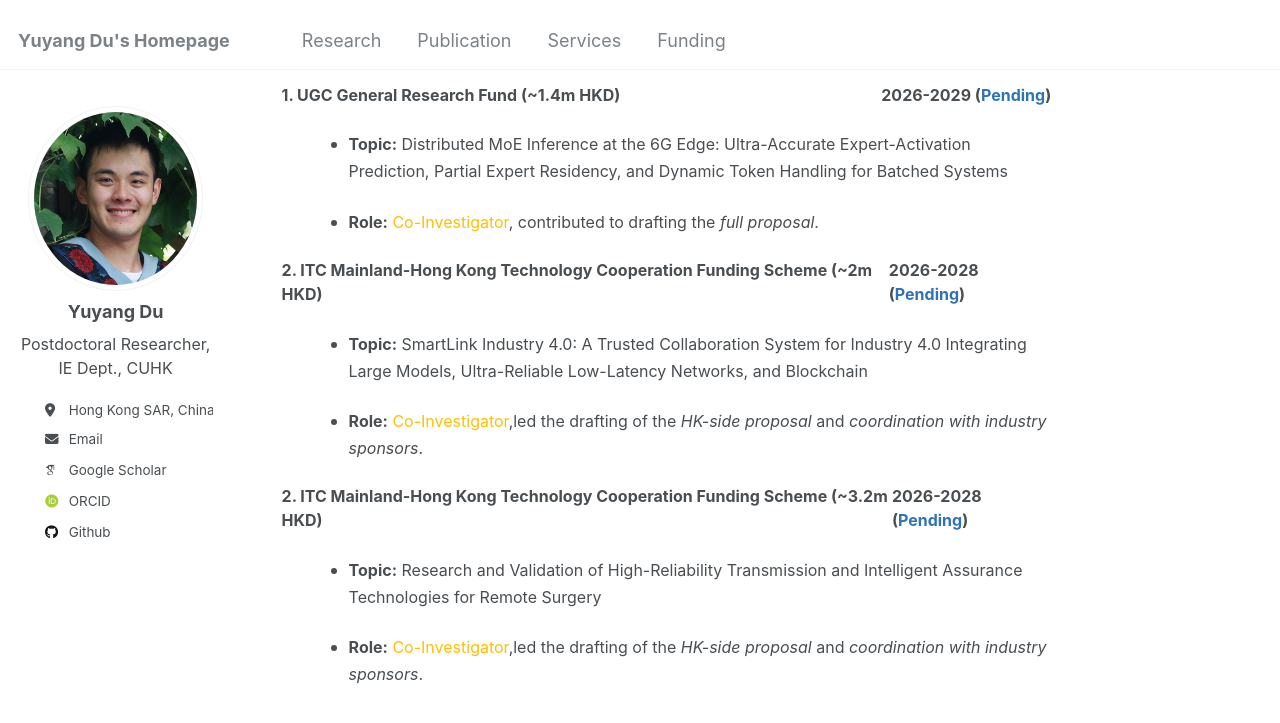
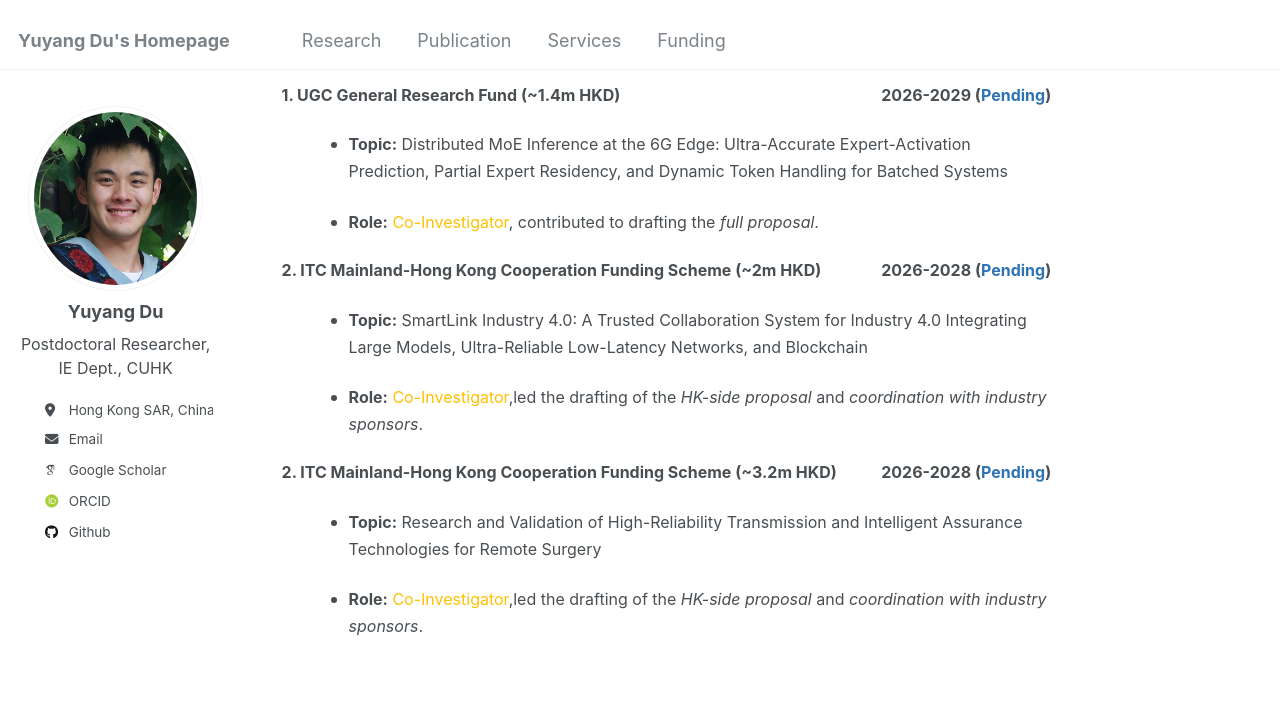
Before and after one commit to yuyangdu01/yuyangdu01.github.io, a Jekyll site: the page built from _pages/funding.md, in a window 1280 px wide and 900 px high, scrolled down 372 px. Shown: the top 723 px of the window. Built offline with Jekyll 4.4.1, drawn with Linux system fonts in a browser that asks for light colours; some web fonts are replaced.

Commit message:
Update funding.md

```diff
--- a/_pages/funding.md
+++ b/_pages/funding.md
@@ -30,7 +30,7 @@ Approved/Pending
 </ul>
 
 <li style="display: flex; justify-content: space-between; align-items: center; list-style-type: none; margin-bottom: 0.5em;">
-  <font size=3><b>2.	ITC Mainland-Hong Kong Technology Cooperation Funding Scheme (~2m HKD)</b></font>
+  <font size=3><b>2.	ITC Mainland-Hong Kong Cooperation Funding Scheme (~2m HKD)</b></font>
   <font size=3><b>2026-2028 (<span style="color: #2e74b5;">Pending</span>)</b></font>
 </li>
 <ul style="margin-left: 1.5em;">
@@ -39,7 +39,7 @@ Approved/Pending
 </ul>
 
 <li style="display: flex; justify-content: space-between; align-items: center; list-style-type: none; margin-bottom: 0.5em;">
-  <font size=3><b>2.	ITC Mainland-Hong Kong Technology Cooperation Funding Scheme (~3.2m HKD)</b></font>
+  <font size=3><b>2.	ITC Mainland-Hong Kong Cooperation Funding Scheme (~3.2m HKD)</b></font>
   <font size=3><b>2026-2028 (<span style="color: #2e74b5;">Pending</span>)</b></font>
 </li>
 <ul style="margin-left: 1.5em;">
```
